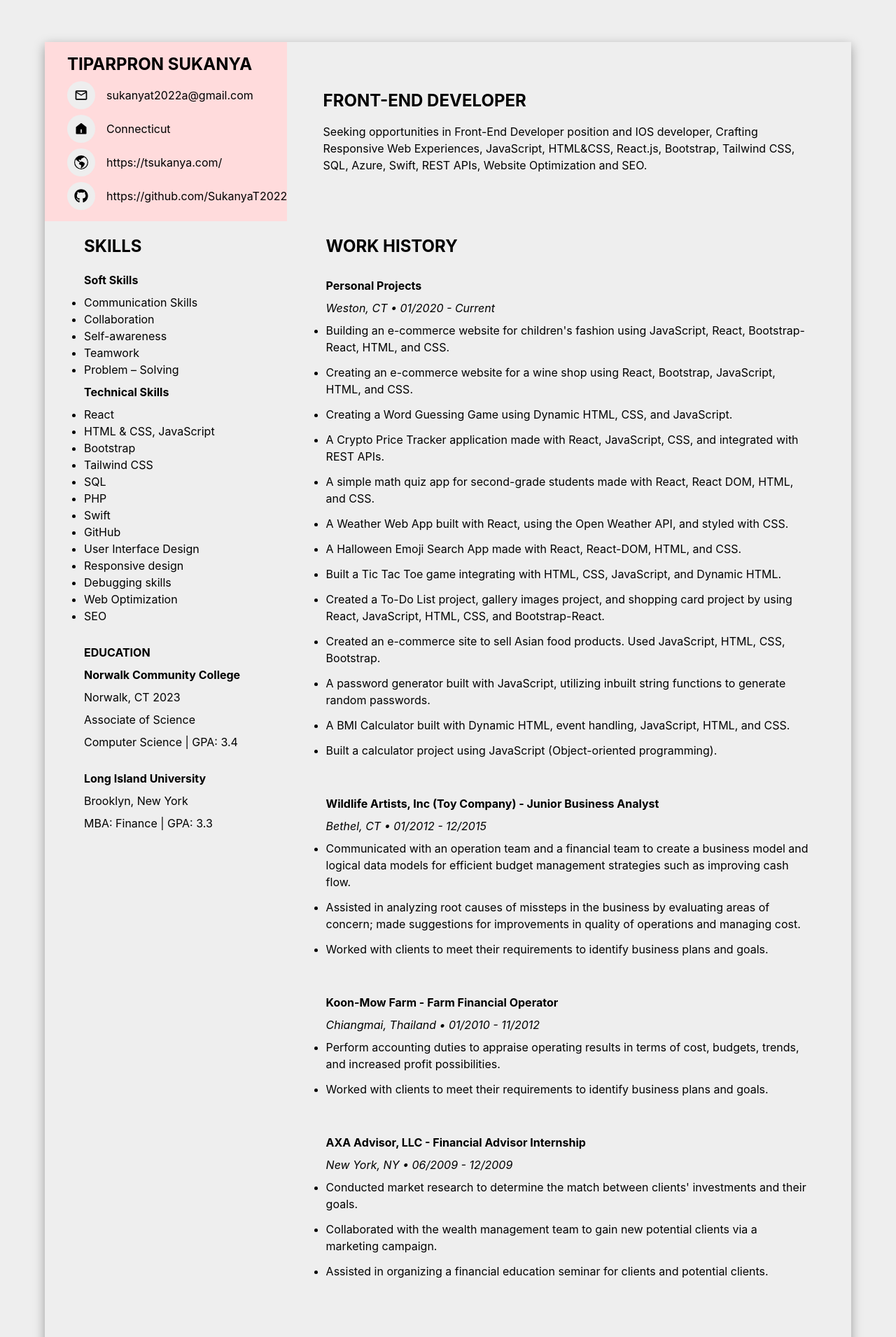
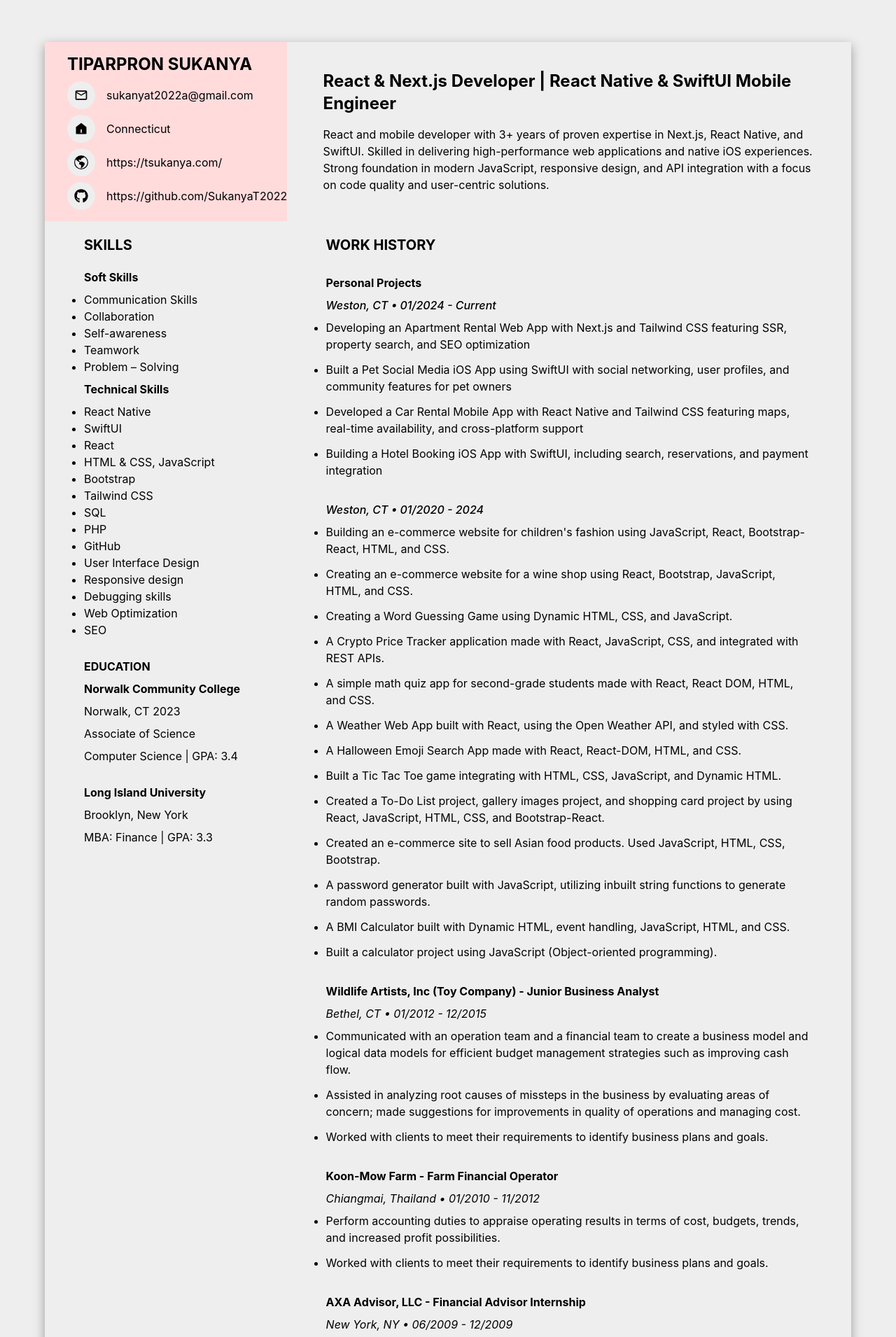
Before and after one commit to SukanyaT2022/React.js-PortfolioUpdated2, a React (Create React App) app: page /resume in a window 1280 px wide. Shown: the part 70-1980 px from the top of the page at 70% size. Built offline with nearby package versions, Linux system fonts and the light colour scheme.

Commit message:
chnage resume

```diff
--- a/src/AboutMe.js
+++ b/src/AboutMe.js
@@ -1,5 +1,5 @@
-import React from 'react';
-import myImg2 from './Images/SukanyaT33 copy.webp';
+import React from "react";
+import myImg2 from "./Images/SukanyaT33 copy.webp";
 
 const AboutMe = () => {
   return (
@@ -18,9 +18,10 @@ const AboutMe = () => {
         {/* text side */}
         <div className="text-aboutme w-full lg:w-[60%] md:w-[60%]  lg:pr-36 md:pr-14 lg:pl-10 lg:pt-24 md:pt-20 pt-0 md:pb-16 lg:px-10 px-10">
           <h2 className="font-bold md:text-xl text-xl pb-5 text-[#565656]">
-         Nice to meet you!
+            Nice to meet you!
           </h2>
-          <p className="text-md text-[#565656]">
+
+          {/* <p className="text-md text-[#565656]">
           Welcome to my journey! I switched from the business world to web development, and it's been amazing. After six years of raising my kids, I wanted a new challenge. Inspired by a story about a truck driver who learned to code at 50, I decided to dive into software development.
 
 
@@ -37,10 +38,41 @@ const AboutMe = () => {
             <br />
             As a freelance web developer, I'm always looking for new opportunities to grow and help businesses succeed online. Let's connect and see how we can work together!
           </p>
+ */}
+
+          <div className="text-md text-[#565656] space-y-3">
+            <p>
+              I'm passionate about creating apps that solve real problems and
+              bring people together. After six years raising my family, I was
+              inspired by a story of a 50-year-old truck driver who learned to
+              code, and I knew it was time for my own transformation.
+            </p>
+            <p>
+              I taught myself web and mobile development through platforms like
+              Free Code Camp, Udemy, and YouTube, mastering HTML, CSS,
+              JavaScript, React.js, Next.js, React Native, SwiftUI and more. Also,  I deepened my skills with computer science
+              classes at Norwalk Community College.
+            </p>
+            <p>
+              Now with 3 years of experience, I specialize in building
+              responsive websites and iOS apps using React.js, Next.js, React
+              Native, and SwiftUI. I love the entire process from planning and
+              coding to optimization and SEO, helping small businesses grow
+              their online presence.
+            </p>
+            <p>
+              As a freelance developer, I'm driven by the opportunity to create
+              meaningful digital experiences that connect people and solve
+              everyday challenges. Let's build something great together!
+            </p>
+          </div>
+
           <a href="contact">
-            <button className=" bg-gradient-to-r from-[#F1797E]  to-[#FFB697]
-hover:bg-gradient-to-r hover:from-white hover:to-white hover:border-2 hover:border-[#F1797E] hover:text-[#F1797E] text-white px-10 py-3 rounded-3xl my-7 md:ml-3 block m-auto ">
-  {/* hover:bg-[#0088cc] */}
+            <button
+              className=" bg-gradient-to-r from-[#F1797E]  to-[#FFB697]
+hover:bg-gradient-to-r hover:from-white hover:to-white hover:border-2 hover:border-[#F1797E] hover:text-[#F1797E] text-white px-10 py-3 rounded-3xl my-7 md:ml-3 block m-auto "
+            >
+              {/* hover:bg-[#0088cc] */}
               Contact Me
             </button>
           </a>
--- a/src/Component/Navigation.js
+++ b/src/Component/Navigation.js
@@ -2,7 +2,7 @@ import { Fragment } from "react";
 import { Disclosure, Menu, Transition } from "@headlessui/react";
 import { Bars3Icon, BellIcon, XMarkIcon } from "@heroicons/react/24/outline";
 import myLogo from "../Images/logo.webp";
-import myResume from "../Images/TsukanyaResume24.docx";
+import myResume from "../Images/resume2025.pdf";
 import './Navigation.css'
 
 const navigation = [
--- a/src/Resume.js
+++ b/src/Resume.js
@@ -1,6 +1,6 @@
-import React from 'react'
+import React from "react";
 // import myImg from './Images/sukanyaBGremove.png'
-import { MdOutlineEmail} from "react-icons/md";
+import { MdOutlineEmail } from "react-icons/md";
 import { IoIosPhonePortrait } from "react-icons/io";
 import { RiHome5Fill } from "react-icons/ri";
 import { BsGlobeAmericas } from "react-icons/bs";
@@ -8,20 +8,25 @@ import { FaGithub } from "react-icons/fa";
 const Resume = () => {
   return (
     <div>
-    <div className='controlWholeLayout'>
+      <div className="controlWholeLayout">
         {/* part 1 on top */}
 
         {/* below control both box --parent box*/}
         <div class="flex md:flex-row flex-col">
-
           {/* top left box --pink box*/}
           <div class="flex-initial md:w-[45%] lg:w-[30%] w-full py-7 bg-[#ffdbdc] lg:p-4 md:p-2 md:pt-5 space-y-2">
             {/* space -y-5 top and botton --- space-y-control all children */}
-   <h2 className='text-2xl font-bold mx-4 text-center md:text-left'>TIPARPRON SUKANYA</h2>
+            <h2 className="text-2xl font-bold mx-4 text-center md:text-left">
+              TIPARPRON SUKANYA
+            </h2>
 
-   <div className='iconText flex items-center'>
-<div className='icon mx-4'><MdOutlineEmail/></div>
-<a href='mailto:sukanyat2022a@gmail.com'>sukanyat2022a@gmail.com</a>
+            <div className="iconText flex items-center">
+              <div className="icon mx-4">
+                <MdOutlineEmail />
+              </div>
+              <a href="mailto:sukanyat2022a@gmail.com">
+                sukanyat2022a@gmail.com
+              </a>
             </div>
 
             {/* <div className='iconText flex items-center'>
@@ -29,26 +34,38 @@ const Resume = () => {
 <a href=''></a>
    </div> */}
 
-   <div className='iconText flex items-center'>
-<div className='icon mx-4'><RiHome5Fill/></div>
-<a href=''>Connecticut</a>
+            <div className="iconText flex items-center">
+              <div className="icon mx-4">
+                <RiHome5Fill />
+              </div>
+              <a href="">Connecticut</a>
             </div>
 
-   <div className='iconText flex items-center'>
-<div className='icon mx-4'><BsGlobeAmericas/></div>
-<a href='https://sukanyat.com/'>https://tsukanya.com/</a>
+            <div className="iconText flex items-center">
+              <div className="icon mx-4">
+                <BsGlobeAmericas />
+              </div>
+              <a href="https://sukanyat.com/">https://tsukanya.com/</a>
             </div>
 
-   <div className='iconText flex items-center'>
-<div className='icon mx-4'><FaGithub/></div>
-<a href='https://github.com/SukanyaT2022'>https://github.com/SukanyaT2022</a>
+            <div className="iconText flex items-center">
+              <div className="icon mx-4">
+                <FaGithub />
+              </div>
+              <a href="https://github.com/SukanyaT2022">
+                https://github.com/SukanyaT2022
+              </a>
             </div>
           </div>
 
           {/* top right Box */}
           <div class="flex-initial md:w-[55%] lg:w-[70%] w-full  py-7 md:px-2 lg:p-5 flex items-center justify-center flex-col">
- <h3 className='text-2xl font-bold self-start ml-8'>FRONT-END DEVELOPER</h3>
- <p className='px-8 pt-4'>Seeking opportunities in Front-End Developer position and IOS developer, Crafting Responsive Web Experiences, JavaScript, HTML&CSS, React.js, Bootstrap, Tailwind CSS, SQL, Azure, Swift, REST APIs, Website Optimization and SEO.</p>
+            <h3 className="text-2xl font-bold self-start ml-8">
+             React & Next.js Developer | React Native & SwiftUI Mobile Engineer
+            </h3>
+            <p className="px-8 pt-4">
+           React and mobile developer with 3+ years of proven expertise in Next.js, React Native, and SwiftUI. Skilled in delivering high-performance web applications and native iOS experiences. Strong foundation in modern JavaScript, responsive design, and API integration with a focus on code quality and user-centric solutions.
+            </p>
           </div>
         </div>
 
@@ -57,9 +74,11 @@ const Resume = () => {
         <div class="flex md:flex-row flex-col md:pb-10">
           {/* below left box */}
           <div class="flex-initial md:w-[45%] lg:w-[30%] w-full bg-[#eeeeee]  px-14 pt-5 space-y-2 pb-7">
-    <h3 className='font-bold text-2xl text-center md:text-left mb-5'>SKILLS</h3>
-    <h4 className='font-bold'>Soft Skills</h4>
-    <ul className='skills'>
+            <h3 className="font-bold text-xl text-center md:text-left mb-5">
+              SKILLS
+            </h3>
+            <h4 className="font-bold">Soft Skills</h4>
+            <ul className="skills">
               <li>Communication Skills</li>
               <li>Collaboration</li>
               <li>Self-awareness</li>
@@ -67,15 +86,16 @@ const Resume = () => {
               <li>Problem – Solving</li>
             </ul>
 
-    <h4 className='font-bold' >Technical Skills</h4>
-    <ul className='skills pb-5 '>
+            <h4 className="font-bold">Technical Skills</h4>
+            <ul className="skills pb-5 ">
+              <li>React Native</li>
+              <li>SwiftUI</li>
               <li>React</li>
               <li>HTML & CSS, JavaScript</li>
               <li>Bootstrap</li>
               <li>Tailwind CSS</li>
               <li>SQL</li>
               <li>PHP</li>
-<li>Swift</li>
               <li>GitHub</li>
               <li>User Interface Design</li>
               <li>Responsive design</li>
@@ -84,73 +104,178 @@ const Resume = () => {
               <li>SEO</li>
             </ul>
 
-<h2 className='font-bold mt-5'>EDUCATION</h2>
-<h3 className='font-bold'>Norwalk Community College</h3>
+            <h2 className="font-bold mt-5">EDUCATION</h2>
+            <h3 className="font-bold">Norwalk Community College</h3>
             <p>Norwalk, CT 2023</p>
             <h3>Associate of Science</h3>
             <p>Computer Science | GPA: 3.4</p>
 
-<h3 className='font-bold pt-5'>Long Island University </h3>
+            <h3 className="font-bold pt-5">Long Island University </h3>
             <p>Brooklyn, New York</p>
             <p>MBA: Finance | GPA: 3.3 </p>
           </div>
 
+          {/*bottom right Box */}
+          <div class="flex-initial md:w-[55%] lg:w-[70%] w-full pt-5 md:px-7 lg:px-14 flex flex-col md:space-y-2 space-y-6  lg:pb-24 px-8 pb-7 ">
+            <h2 className="font-bold text-xl text-center md:text-left mb-5">
+              WORK HISTORY
+            </h2>
+            <h3 className="font-bold">Personal Projects</h3>
+
+             <p className="font-medium">
+              <em>Weston, CT • 01/2024 - Current</em>
+            </p>
+            <ul className="skills space-y-3">
+ <li>
+                Developing an Apartment Rental Web App with Next.js and Tailwind
+                CSS featuring SSR, property search, and SEO optimization
+              </li>
+              <li>
+                Built a Pet Social Media iOS App using SwiftUI with social
+                networking, user profiles, and community features for pet owners
+              </li>
+              <li>
+                Developed a Car Rental Mobile App with React Native and Tailwind
+                CSS featuring maps, real-time availability, and cross-platform
+                support
+              </li>
+              <li>
+                Building a Hotel Booking iOS App with SwiftUI, including search,
+                reservations, and payment integration
+              </li>
 
 
-{/*bottom right Box */}
-<div class="flex-initial md:w-[55%] lg:w-[70%] w-full pt-5 md:px-7 lg:px-14 flex flex-col md:space-y-2 space-y-6  lg:pb-24 px-8 pb-7 ">
-   <h2 className='font-bold text-2xl text-center md:text-left mb-5'>WORK HISTORY</h2>
-   <h3 className='font-bold'>Personal Projects</h3>
-   <p><em>Weston, CT • 01/2020 - Current</em></p>
-   <ul className='skills space-y-3'>
-<li>Building an e-commerce website for children's fashion using JavaScript, React, Bootstrap-React, HTML, and CSS.</li>
-<li>Creating an e-commerce website for a wine shop using React, Bootstrap, JavaScript, HTML, and CSS.</li>
-<li>Creating a Word Guessing Game using Dynamic HTML, CSS, and JavaScript.</li>
-<li>A Crypto Price Tracker application made with React, JavaScript, CSS, and integrated with REST APIs.</li>
-<li>A simple math quiz app for second-grade students made with React, React DOM, HTML, and CSS.</li>
-<li>A Weather Web App built with React, using the Open Weather API, and styled with CSS.</li>
-<li>A Halloween Emoji Search App made with React, React-DOM, HTML, and CSS.</li>
-<li>Built a Tic Tac Toe game integrating with HTML, CSS, JavaScript, and Dynamic HTML.</li>
-<li>Created a To-Do List project, gallery images project, and shopping card project by using React, JavaScript, HTML, CSS, and Bootstrap-React.</li>
-<li>Created an e-commerce site to sell Asian food products. Used JavaScript, HTML, CSS, Bootstrap.</li>
-<li>A password generator built with JavaScript, utilizing inbuilt string functions to generate random passwords.</li>
-<li>A BMI Calculator built with Dynamic HTML, event handling, JavaScript, HTML, and CSS.</li>
-<li>Built a calculator project using JavaScript (Object-oriented programming).</li>
+               </ul>
 
+               {/* 2020 until 2024 */}
+            <p className="pt-6 font-medium">
+              <em>Weston, CT • 01/2020 - 2024</em>
+            </p>
+
+            <ul className="skills space-y-3">
+              <li>
+                Building an e-commerce website for children's fashion using
+                JavaScript, React, Bootstrap-React, HTML, and CSS.
+              </li>
+              <li>
+                Creating an e-commerce website for a wine shop using React,
+                Bootstrap, JavaScript, HTML, and CSS.
+              </li>
+              <li>
+                Creating a Word Guessing Game using Dynamic HTML, CSS, and
+                JavaScript.
+              </li>
+              <li>
+                A Crypto Price Tracker application made with React, JavaScript,
+                CSS, and integrated with REST APIs.
+              </li>
+              <li>
+                A simple math quiz app for second-grade students made with
+                React, React DOM, HTML, and CSS.
+              </li>
+              <li>
+                A Weather Web App built with React, using the Open Weather API,
+                and styled with CSS.
+              </li>
+              <li>
+                A Halloween Emoji Search App made with React, React-DOM, HTML,
+                and CSS.
+              </li>
+              <li>
+                Built a Tic Tac Toe game integrating with HTML, CSS, JavaScript,
+                and Dynamic HTML.
+              </li>
+              <li>
+                Created a To-Do List project, gallery images project, and
+                shopping card project by using React, JavaScript, HTML, CSS, and
+                Bootstrap-React.
+              </li>
+              <li>
+                Created an e-commerce site to sell Asian food products. Used
+                JavaScript, HTML, CSS, Bootstrap.
+              </li>
+              <li>
+                A password generator built with JavaScript, utilizing inbuilt
+                string functions to generate random passwords.
+              </li>
+              <li>
+                A BMI Calculator built with Dynamic HTML, event handling,
+                JavaScript, HTML, and CSS.
+              </li>
+              <li>
+                Built a calculator project using JavaScript (Object-oriented
+                programming).
+              </li>
             </ul>
             {/* section 2 toy company */}
 
-<h3 className='font-bold lg:pt-11'>Wildlife Artists, Inc (Toy Company) - Junior Business Analyst </h3>
-   <p><em>Bethel, CT • 01/2012 - 12/2015</em></p>
-   <ul className='skills space-y-3'>
-<li>Communicated with an operation team and a financial team to create a business model and logical data models for efficient budget management strategies such as improving cash flow.</li>
-<li>Assisted in analyzing root causes of missteps in the business by evaluating areas of concern; made suggestions for improvements in quality of operations and managing cost.</li>
-<li>Worked with clients to meet their requirements to identify business plans and goals.</li>
+            <h3 className="font-bold lg:pt-6">
+              Wildlife Artists, Inc (Toy Company) - Junior Business Analyst{" "}
+            </h3>
+            <p>
+              <em>Bethel, CT • 01/2012 - 12/2015</em>
+            </p>
+            <ul className="skills space-y-3">
+              <li>
+                Communicated with an operation team and a financial team to
+                create a business model and logical data models for efficient
+                budget management strategies such as improving cash flow.
+              </li>
+              <li>
+                Assisted in analyzing root causes of missteps in the business by
+                evaluating areas of concern; made suggestions for improvements
+                in quality of operations and managing cost.
+              </li>
+              <li>
+                Worked with clients to meet their requirements to identify
+                business plans and goals.
+              </li>
             </ul>
 
             {/* section 3 farm financail operation */}
-<h3 className='font-bold lg:pt-11'>Koon-Mow Farm - Farm Financial Operator</h3>
-   <p><em>Chiangmai, Thailand • 01/2010 - 11/2012 </em></p>
-   <ul className='skills space-y-3'>
-<li>Perform accounting duties to appraise operating results in terms of cost, budgets, trends, and increased profit possibilities.</li>
-<li>Worked with clients to meet their requirements to identify business plans and goals.</li>
-
+            <h3 className="font-bold lg:pt-6">
+              Koon-Mow Farm - Farm Financial Operator
+            </h3>
+            <p>
+              <em>Chiangmai, Thailand • 01/2010 - 11/2012 </em>
+            </p>
+            <ul className="skills space-y-3">
+              <li>
+                Perform accounting duties to appraise operating results in terms
+                of cost, budgets, trends, and increased profit possibilities.
+              </li>
+              <li>
+                Worked with clients to meet their requirements to identify
+                business plans and goals.
+              </li>
             </ul>
 
             {/* section 4 axa */}
-    <h3 className='font-bold lg:pt-11'>AXA Advisor, LLC - Financial Advisor Internship </h3>
-   <p><em>New York, NY • 06/2009 - 12/2009 </em></p>
-   <ul className='skills space-y-3'>
-<li>Conducted market research to determine the match between clients' investments and their goals.</li>
-<li>Collaborated with the wealth management team to gain new potential clients via a marketing campaign.</li>
-<li>Assisted in organizing a financial education seminar for clients and potential clients.</li>
+            <h3 className="font-bold lg:pt-6">
+              AXA Advisor, LLC - Financial Advisor Internship{" "}
+            </h3>
+            <p>
+              <em>New York, NY • 06/2009 - 12/2009 </em>
+            </p>
+            <ul className="skills space-y-3">
+              <li>
+                Conducted market research to determine the match between
+                clients' investments and their goals.
+              </li>
+              <li>
+                Collaborated with the wealth management team to gain new
+                potential clients via a marketing campaign.
+              </li>
+              <li>
+                Assisted in organizing a financial education seminar for clients
+                and potential clients.
+              </li>
             </ul>
-
           </div>
         </div>
       </div>
     </div>
-  )
-}
+  );
+};
 
-export default Resume
+export default Resume;
```
Also changed, not shown: 1 other file (tests, documents, lock files or other folders). Lines whose indentation alone changed are shown as unchanged.
